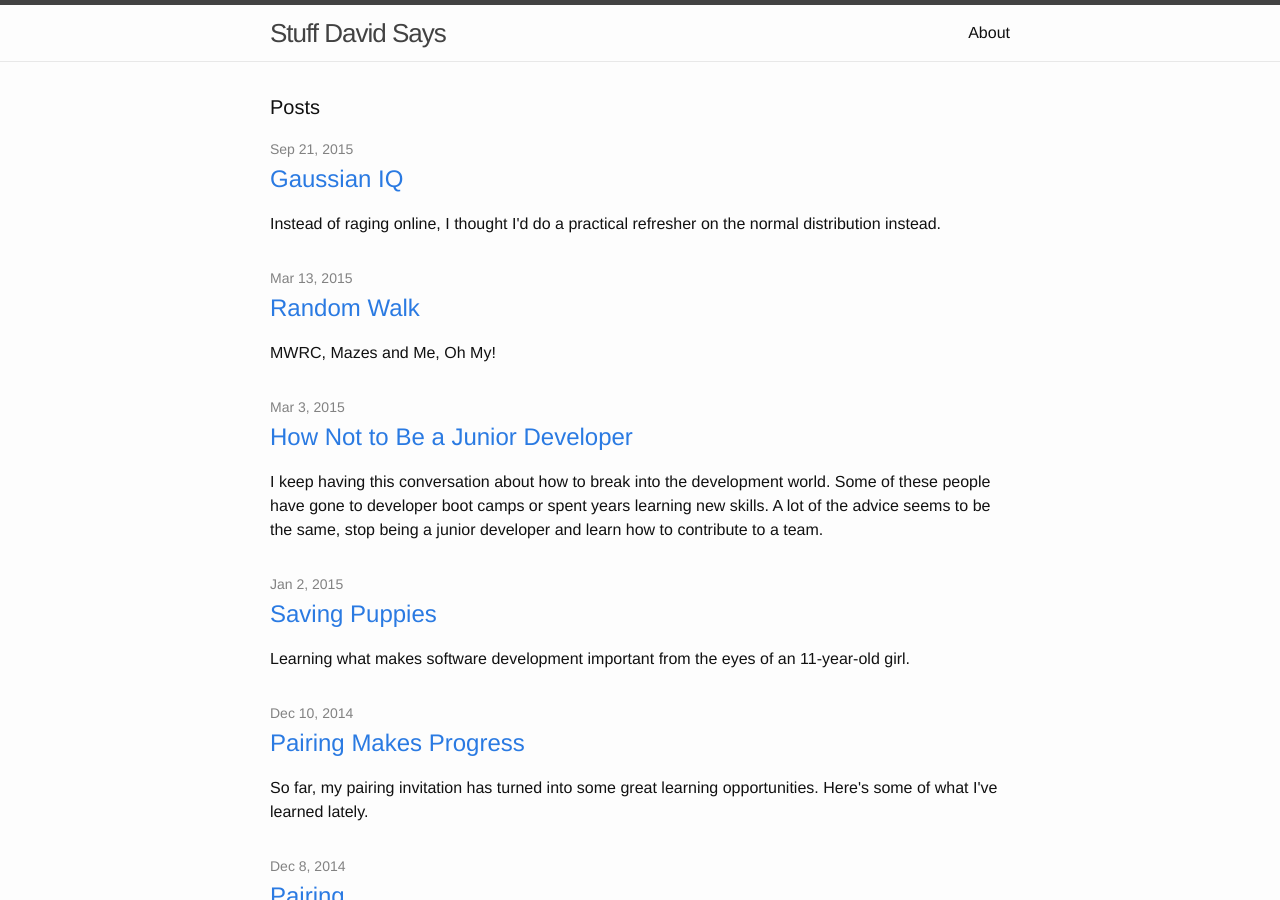
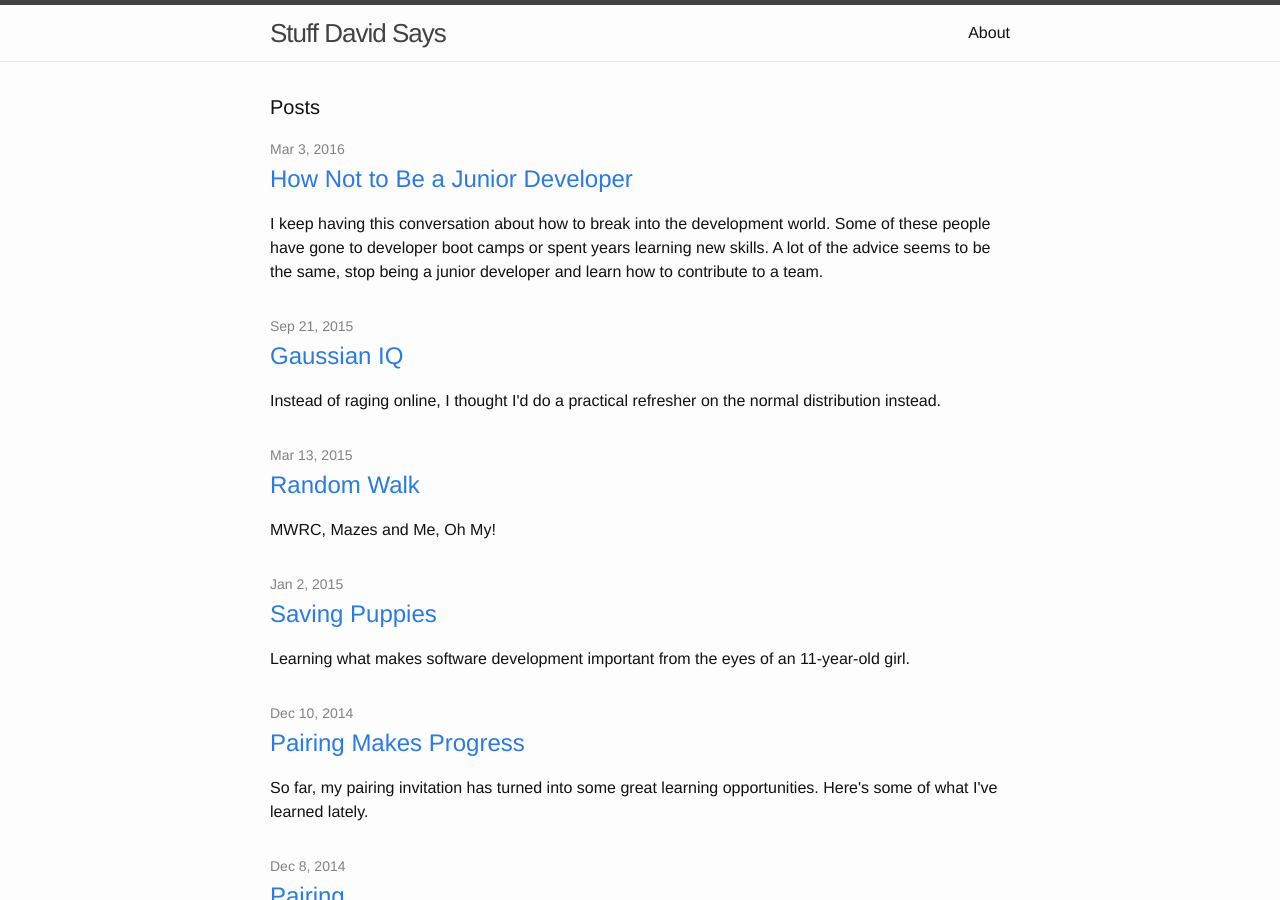
Before and after one commit to davidrichards/davidrichards.github.io, a Jekyll site: the page built from index.html, in a window 1280 px wide and 900 px high. Built offline with Jekyll 4.4.1, drawn with Linux system fonts in a browser that asks for light colours.

Commit message:
Minor fixes

```diff
--- a/_posts/2016-3-3-junior-dev.markdown
+++ b/_posts/2016-3-3-junior-dev.markdown
@@ -2,7 +2,7 @@
 layout: post
 title:  How Not to Be a Junior Developer
 summary: I keep having this conversation about how to break into the development world.  Some of these people have gone to developer boot camps or spent years learning new skills.  A lot of the advice seems to be the same, stop being a junior developer and learn how to contribute to a team.
-date:   2015-3-3- 21:27:00
+date:   2016-3-3- 21:27:00
 categories: development
 ---
 
```
Also changed, not shown: other parts of _posts/2016-3-3-junior-dev.markdown (+2 -0 lines).
